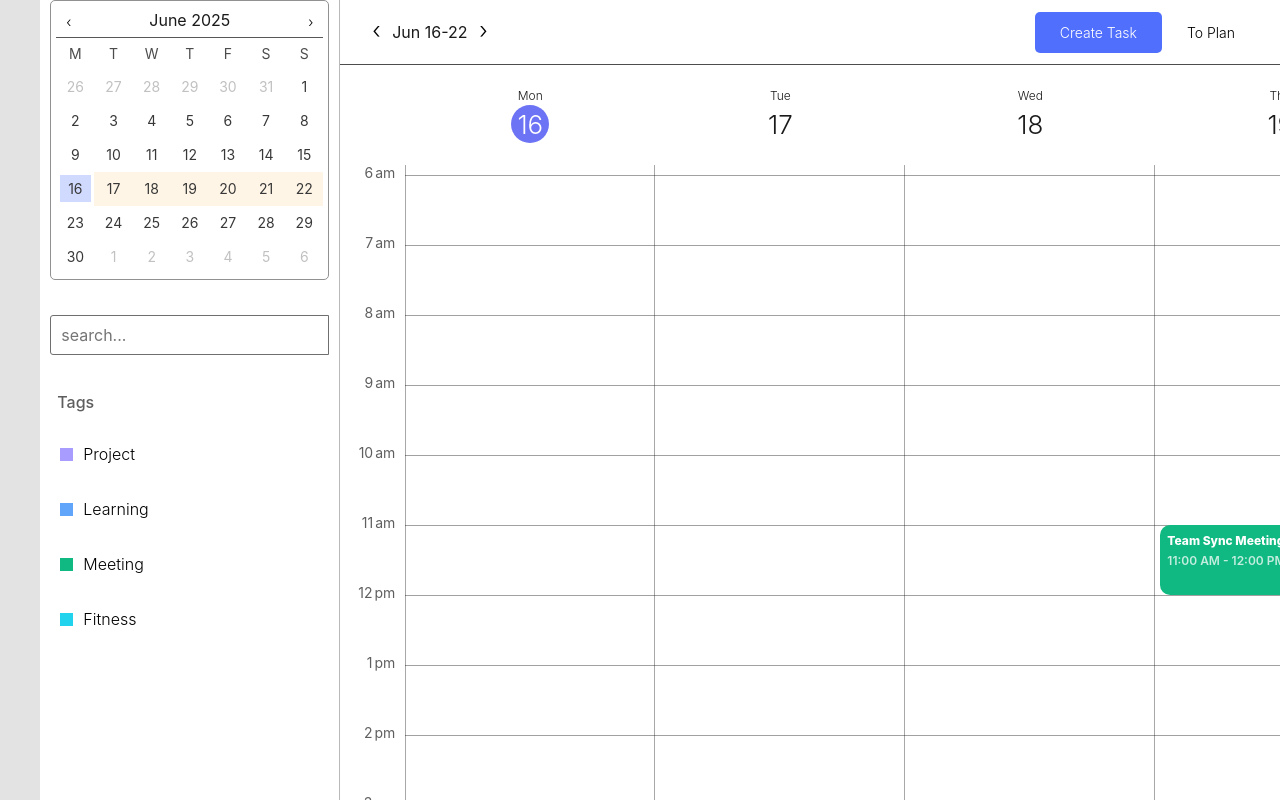
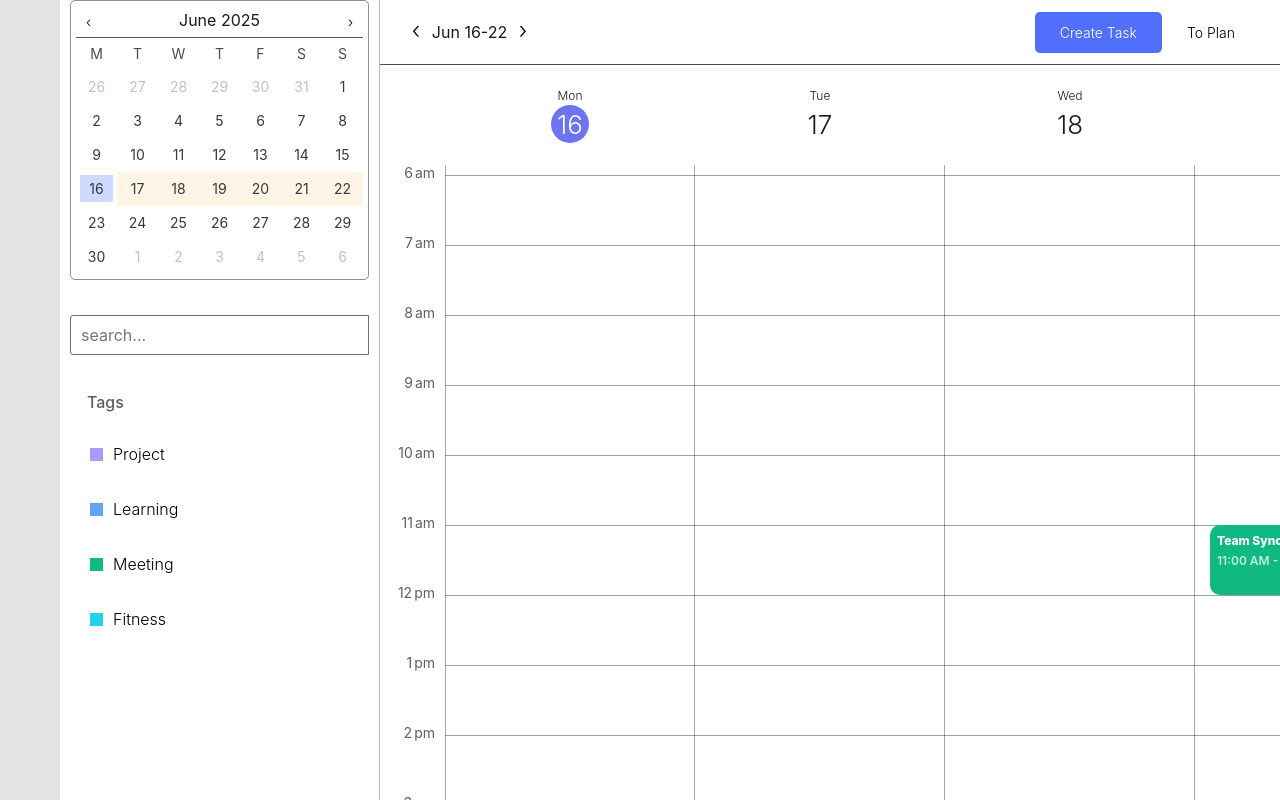
Before and after one commit to Rtam22/Planner, a React (Vite) app: page / in a window 1280 px wide. Built offline with nearby package versions, Linux system fonts and the light colour scheme.

Commit message:
Style changes

```diff
--- a/src/components/filters/filterBar.css
+++ b/src/components/filters/filterBar.css
@@ -1,6 +1,6 @@
 .filter-bar {
   display: none;
-  width: 300px;
+  min-width: 300px;
   height: 100vh;
   flex-shrink: 0;
   border-right: 1px solid rgb(185, 185, 185);
--- a/src/components/navigation/mainNavigation.css
+++ b/src/components/navigation/mainNavigation.css
@@ -14,7 +14,8 @@
 @media (min-width: 1000px) {
   .main-navigation {
     height: 100vh;
-    width: 60px;
+    min-width: 60px;
+    max-width: 60px;
   }
 
   .mobile-menu-button {
--- a/src/components/tasks/taskCard.css
+++ b/src/components/tasks/taskCard.css
@@ -28,7 +28,7 @@
   font-weight: 800;
 }
 
-@media (min-width: 10000px) {
+@media (min-width: 1000px) {
   .calendar-task-card {
     left: 15px;
     width: 220px;
--- a/src/data/taskData.ts
+++ b/src/data/taskData.ts
@@ -38,7 +38,7 @@ export const initialTasks: Task[] = [
     tag: { label: "Fitness", color: "#22D3EE" },
     date: new Date("2025-06-22"),
     startTime: "06:30",
-    endTime: "07:30",
+    endTime: "08:30",
     repeat: "None",
   },
   {
```
